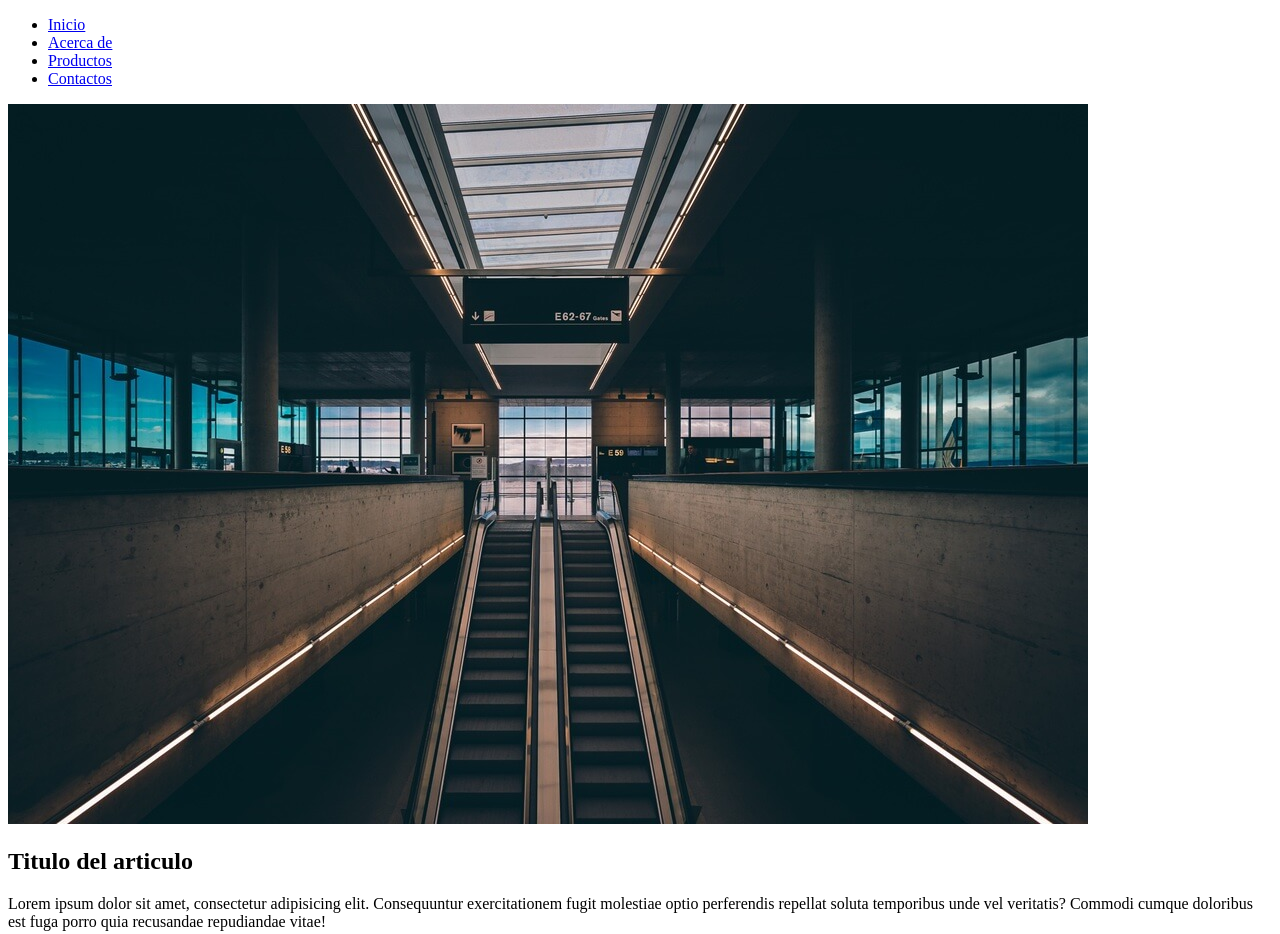
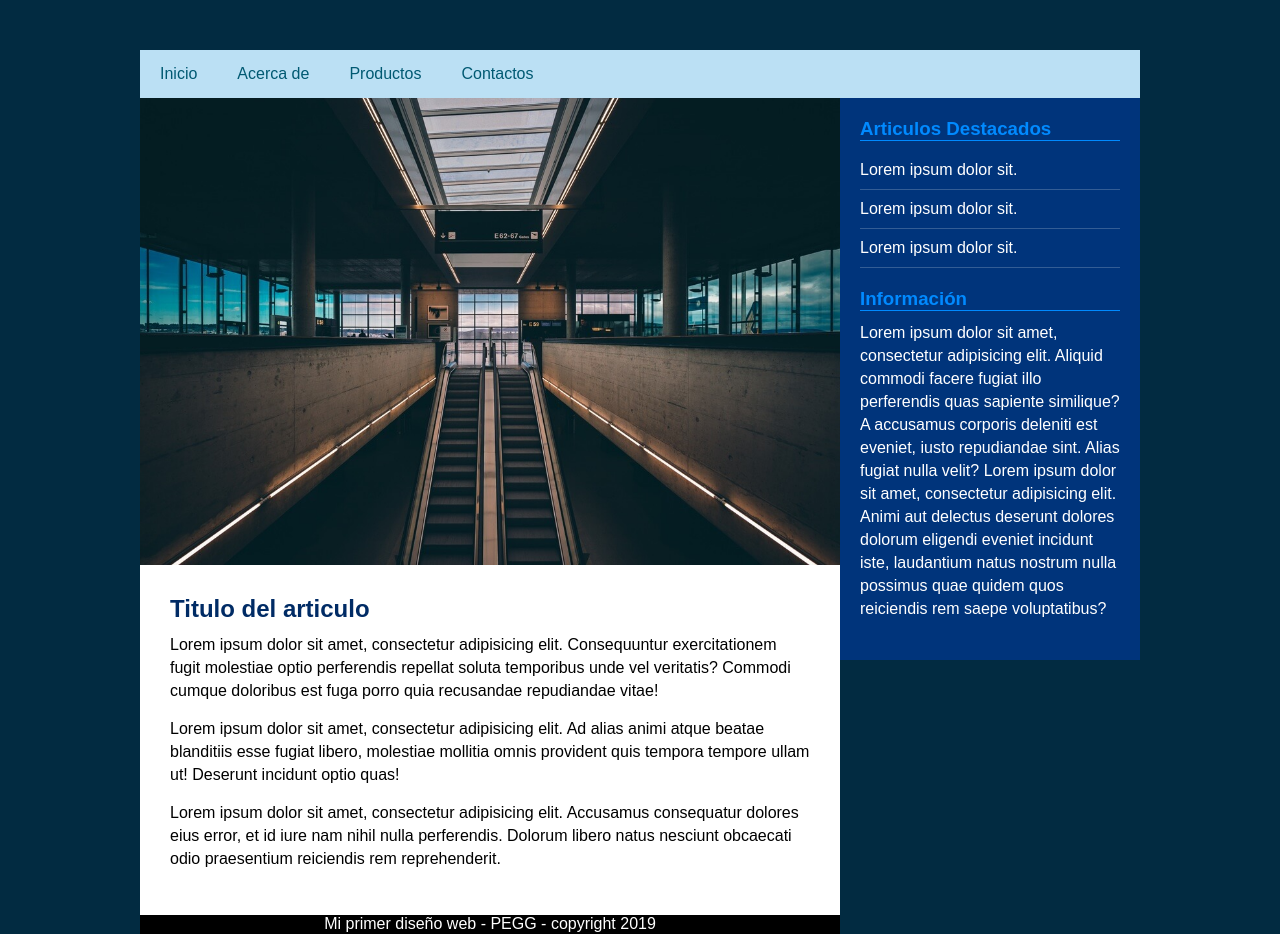
Before and after one commit to pablogonzalezguido/PRACTICA-SITIO-WEB---1, a plain HTML site: page index.html in a window 1280 px wide. Shown: the top 934 px of the page. Drawn offline with Linux system fonts and the light colour scheme.

Commit message:
APLICACION DE ESTILO A LA PAGINA

```diff
--- /dev/null
+++ b/css/style.css
@@ -0,0 +1,124 @@
+*{
+    margin: 0;
+    padding: 0;
+    box-sizing: border-box;
+    -webkit-box-sizing: border-box;
+    -moz-box-sizing: border-box;
+}
+
+body{
+    font-family: Arial, sans-serif; /*SIN ACABADO*/
+    font-size: 16px;
+    background: #022b41;
+}
+.contenedor{
+    width: 90%;
+    margin: 50px auto;
+    max-width: 1000px;
+    overflow: hidden;
+}
+header{
+    background: #bbe0f4;
+}
+header nav{
+    width: 100%;
+}
+header nav ul{
+    list-style: none;
+    overflow: hidden;
+}
+header nav  ul li{
+    float: left;
+}
+header nav ul li a{
+    text-decoration: none;
+    display: inline-block;
+    color: #005972;
+    padding: 15px 20px;
+}
+header nav ul li a:hover {
+    background: #002b65;
+    color: #ffffff;
+}
+.main{
+    width: 70%;
+    float: left;
+    background: #ffffff;
+}
+.main .imagen{
+    width: 100%;
+}
+.main .imagen img{
+    width: 100%;
+    vertical-align: top;
+}
+.main .post{
+    padding: 30px;
+}
+.main .post article h2{
+    margin-bottom: 10px;
+    color: #002b65;
+}
+.main .post article p{
+    margin-bottom: 15px;
+    line-height: 23px;
+}
+aside{
+    width: 30%;
+    float: left;
+    background: #00347b;
+    padding: 20px;
+    color: white;
+}
+aside .widget{
+    margin-bottom: 20px;
+}
+aside .widget .titulo{
+    color: #008aff;
+    border-bottom: 1px #008aff solid;
+    margin-bottom: 10px;
+}
+aside .widget ul li{
+    list-style: none;
+}
+aside .widget ul li{
+    border-bottom: 1px solid rgba(255, 255, 255, 0.2) ;
+    padding: 10px 0;
+}
+aside .widget ul li a{
+    color: white;
+    text-decoration: none;
+}
+aside .widget ul li a:hover{
+    color: #27b5ff;
+}
+aside .widget p{
+    line-height: 23px;
+}
+footer{
+
+    width: 70%;
+    text-align: center;
+    background: black;
+    color: white;
+    padding: 15px 0 !important;
+    margin-top: 15px;
+}
+
+footer p{
+    padding: 15px 0 0 0;
+    margin-top: 20px;
+
+}
+
+@media screen and (max-width: 800px) {
+    .main{
+        width: 100%;
+    }
+    aside{
+        width: 100%;
+    }
+    footer{
+        width: 100%;
+    }
+}
--- a/index.html
+++ b/index.html
@@ -3,6 +3,7 @@
 <head>
     <meta charset="UTF-8">
     <title>INICIO</title>
+    <link rel="stylesheet" href="css/style.css">
 </head>
 <body>
 <div class="contenedor">
```
